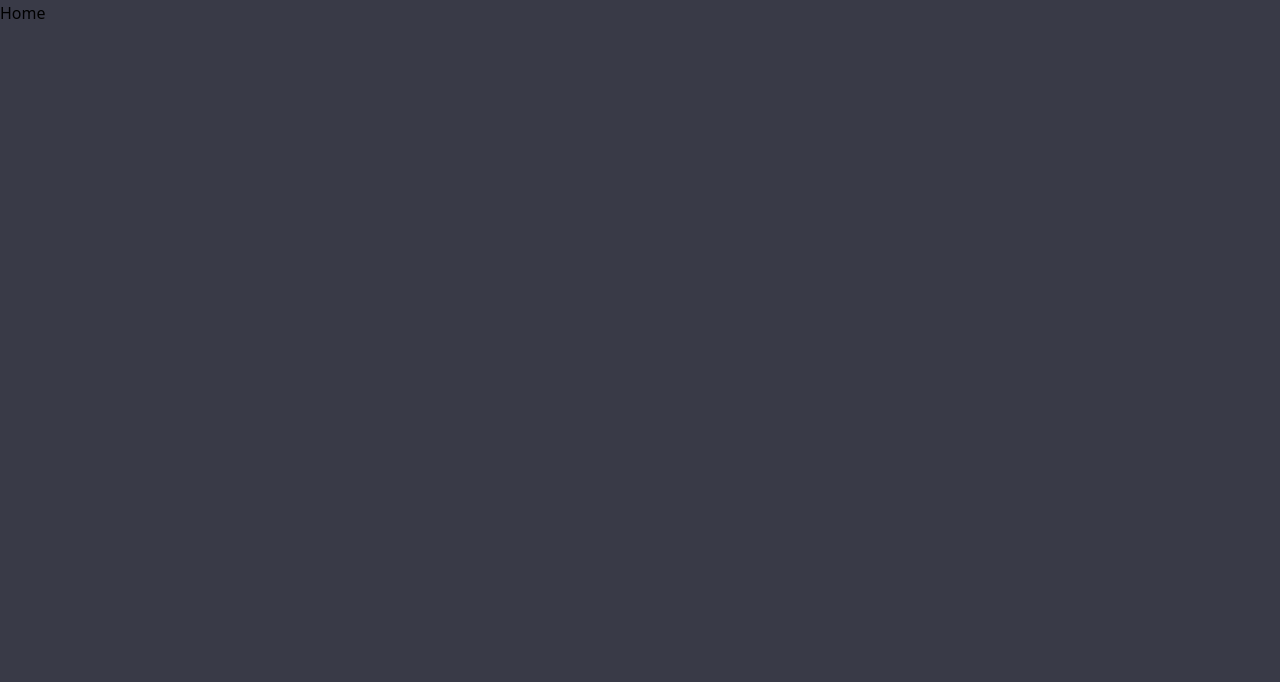
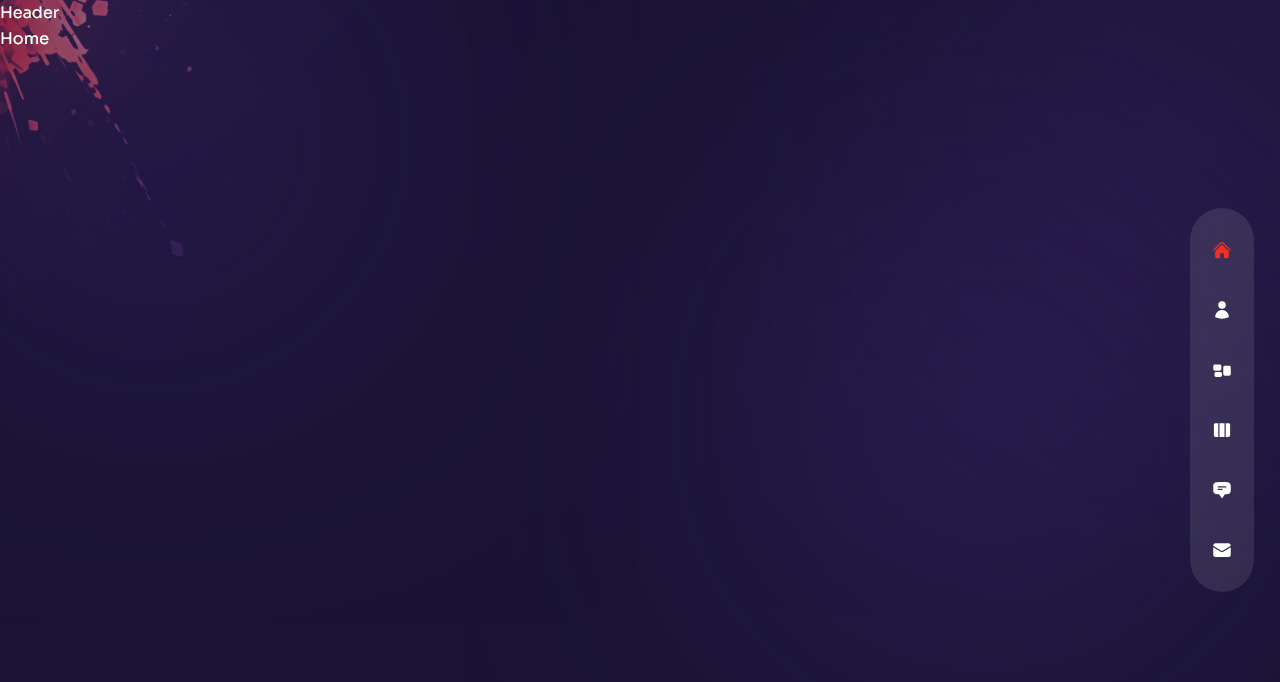
Before and after one commit to runehand/modern-portfolio, a Next.js app: page / in a window 1280 px wide. Shown: the top 682 px of the page. Built offline with nearby package versions, Linux system fonts and the light colour scheme.

Commit message:
header fixed

```diff
--- a/components/Layout.js
+++ b/components/Layout.js
@@ -1,5 +1,27 @@
-const Layout = () => {
-  return <div>Layout</div>;
+import { Sora } from "next/font/google";
+
+import Header from "../components/Header";
+import Nav from "../components/Nav";
+import TopLeftImg from "../components/TopLeftImg";
+
+// setup font
+const sora = Sora({
+  subsets: ["latin"],
+  variable: "--font-sora",
+  weight: ["100", "200", "300", "400", "500", "600", "700", "800"],
+});
+
+const Layout = ({ children }) => {
+  return (
+    <div
+      className={`page bg-site text-white bg-cover bg-no-repeat ${sora.variable} font-sora relative`}
+    >
+      <TopLeftImg />
+      <Nav />
+      <Header />
+      {children}
+    </div>
+  );
 };
 
 export default Layout;
--- a/components/Nav.js
+++ b/components/Nav.js
@@ -1,3 +1,6 @@
+import Link from "next/link";
+import { usePathname } from "next/navigation";
+
 // icons
 import {
   HiHome,
@@ -6,28 +9,67 @@
   HiRectangleGroup,
   HiChatBubbleBottomCenterText,
   HiEnvelope,
-} from 'react-icons/hi2';
+} from "react-icons/hi2";
 
 // nav data
 export const navData = [
-  { name: 'home', path: '/', icon: <HiHome /> },
-  { name: 'about', path: '/about', icon: <HiUser /> },
-  { name: 'services', path: '/services', icon: <HiRectangleGroup /> },
-  { name: 'work', path: '/work', icon: <HiViewColumns /> },
+  { name: "home", path: "/", icon: <HiHome /> },
+  { name: "about", path: "/about", icon: <HiUser /> },
+  { name: "services", path: "/services", icon: <HiRectangleGroup /> },
+  { name: "work", path: "/work", icon: <HiViewColumns /> },
   {
-    name: 'testimonials',
-    path: '/testimonials',
+    name: "testimonials",
+    path: "/testimonials",
     icon: <HiChatBubbleBottomCenterText />,
   },
   {
-    name: 'contact',
-    path: '/contact',
+    name: "contact",
+    path: "/contact",
     icon: <HiEnvelope />,
   },
 ];
 
 const Nav = () => {
-  return <nav>nav</nav>;
+  const pathname = usePathname();
+
+  return (
+    <nav className="flex flex-col items-center xl:justify-center gap-y-4 fixed h-max bottom-0 mt-auto xl:right-[2%] z-50 top-0 w-full xl:w-16 xl:max-w-md xl:h-screen">
+      <div className="flex w-full xl:flex-col items-center justify-between xl:justify-center gap-y-10 px-4 md:px-40 xl:px-0 h-[80px] xl:h-max py-8 bg-white/10 backdrop-blur-sm text-3xl xl:text-xl xl:rounded-full">
+        {navData.map((link, i) => {
+          return (
+            <Link
+              className={`${
+                link.path === pathname && "text-accent"
+              } relative flex items-center group hover:text-accent transition-all duration-300`}
+              href={link.path}
+              key={i}
+            >
+              {/* tolltip */}
+              <div
+                role="tooltip"
+                className="absolute pr-14 right-0 hidden xl:group-hover:flex"
+              >
+                <div className="bg-white relative flex text-primary items-center p-[6px] rounded-[3px]">
+                  <div className="text-[12px] leading-none font-semibold capitalize">
+                    {link.name}
+                  </div>
+
+                  {/* triangle */}
+                  <div
+                    className="border-solid border-l-white border-l-8 border-y-transparent border-y-[6px] border-r-0 absolute -right-2"
+                    aria-hidden
+                  />
+                </div>
+              </div>
+
+              {/* icon */}
+              <div>{link.icon}</div>
+            </Link>
+          );
+        })}
+      </div>
+    </nav>
+  );
 };
 
 export default Nav;
--- a/components/TopLeftImg.js
+++ b/components/TopLeftImg.js
@@ -1,5 +1,16 @@
+import Image from "next/image";
+
 const TopLeftImg = () => {
-  return <div>Top Left Image</div>;
+  return (
+    <div className="absolute left-0 top-0 mix-blend-color-dodge z-10 w-[200px] xl:w-[400px] opacity-50 pointer-events-none">
+      <Image
+        src="/top-left-img.png"
+        alt="left cover bg"
+        width={400}
+        height={400}
+      />
+    </div>
+  );
 };
 
 export default TopLeftImg;
--- a/pages/_app.js
+++ b/pages/_app.js
@@ -1,7 +1,13 @@
-import '../styles/globals.css';
+import "../styles/globals.css";
+
+import Layout from "../components/Layout";
 
 function MyApp({ Component, pageProps }) {
-  return <Component {...pageProps} />;
+  return (
+    <Layout>
+      <Component {...pageProps} />
+    </Layout>
+  );
 }
 
 export default MyApp;
```
Also changed, not shown: .babelrc (deleted).
